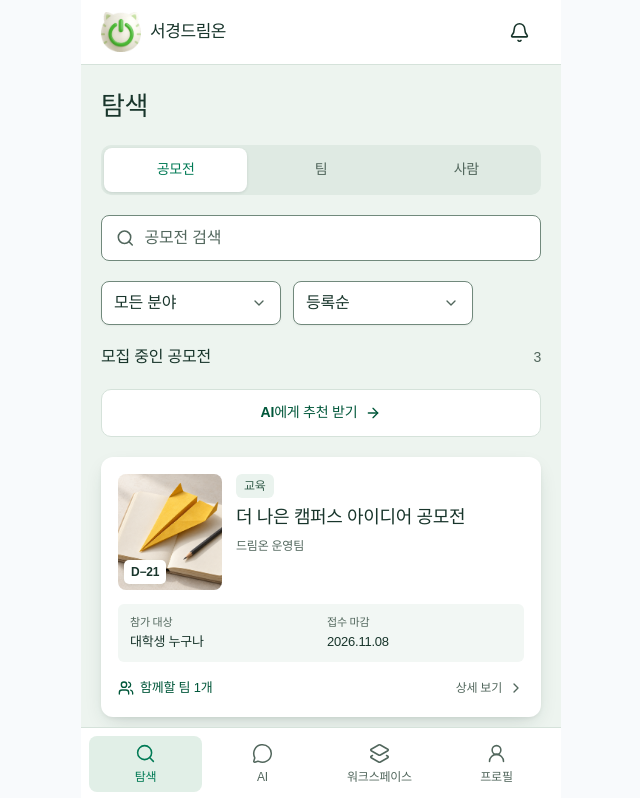
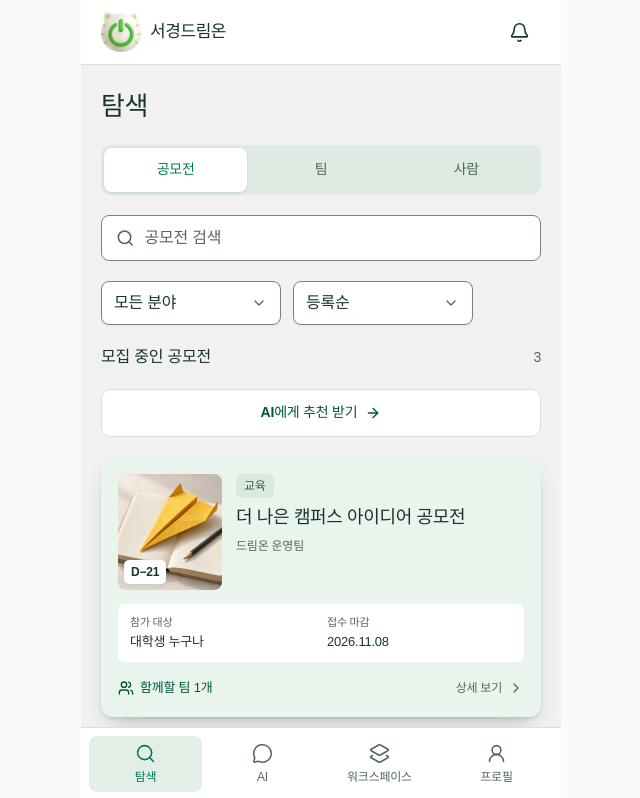
Before and after one commit to wejo-team/sku-dreamon, a React (Vite) app in the folder design-reference/: page /design-preview/explore in a window 1280 px wide. Shown: the top 798 px of the page, without its empty margins (319-959 px from the left). Built offline with nearby package versions, Linux system fonts and the light colour scheme; a web font is replaced by a local one.

Commit message:
refactor(design): tint raised cards and preserve neutral canvas

```diff
--- a/design-reference/index.html
+++ b/design-reference/index.html
@@ -7,7 +7,7 @@
       name="viewport"
       content="width=device-width, initial-scale=1.0, viewport-fit=cover"
     />
-    <meta name="theme-color" content="#edf4ef" />
+    <meta name="theme-color" content="#f1f1f3" />
     <meta
       name="description"
       content="서경드림온 — 공모전으로 학생들의 꿈과 잠재력을 밝히고, 도전을 이어갑니다."
--- a/design-reference/src/features/design-preview/preview-tokens.css
+++ b/design-reference/src/features/design-preview/preview-tokens.css
@@ -14,13 +14,14 @@
   --ring: #007a55;
   --input: #71897c;
   --primary-hover: #00573a;
-  --secondary: #eaf3ee;
+  --secondary: #d9e9df;
   --secondary-foreground: #365f4d;
   --card-foreground: var(--foreground);
   --destructive: var(--coral-ink);
   --surface-control: var(--card);
   --surface-chrome: var(--card);
-  --surface-canvas: #edf4ef;
+  --surface-canvas: #f1f1f3;
+  --surface-card: #e9f4ed;
   --radius: 0.625rem;
   --surface-sunken: #dfeae3;
   --ai-soft: #f0edf8;
@@ -32,13 +33,14 @@
   --coral-soft: #fef2f2;
   --coral-ink: #b91c1c;
   --card-shadow:
-    0 2px 4px -1px color-mix(in srgb, var(--foreground) 8%, transparent),
-    0 8px 22px -7px color-mix(in srgb, var(--foreground) 20%, transparent);
+    0 3px 5px -2px color-mix(in srgb, var(--foreground) 18%, transparent),
+    0 12px 24px -10px color-mix(in srgb, var(--foreground) 30%, transparent);
   --card-hover-shadow:
-    0 3px 6px -2px color-mix(in srgb, var(--foreground) 10%, transparent),
-    0 12px 28px -8px color-mix(in srgb, var(--foreground) 24%, transparent);
-  --panel-shadow: 0 4px 14px -6px
-    color-mix(in srgb, var(--foreground) 16%, transparent);
+    0 4px 7px -2px color-mix(in srgb, var(--foreground) 18%, transparent),
+    0 16px 28px -10px color-mix(in srgb, var(--foreground) 32%, transparent);
+  --panel-shadow:
+    0 2px 4px -2px color-mix(in srgb, var(--foreground) 16%, transparent),
+    0 7px 16px -7px color-mix(in srgb, var(--foreground) 24%, transparent);
   --raised-shadow: 0 6px 18px
     color-mix(in srgb, var(--foreground) 8%, transparent);
   --action-shadow: none;
--- a/design-reference/src/features/design-preview/service-ui.css
+++ b/design-reference/src/features/design-preview/service-ui.css
@@ -330,7 +330,7 @@
   gap: 12px;
   padding: 10px 12px;
   border-radius: 6px;
-  background: var(--muted);
+  background: var(--card);
   font-size: 13px;
   line-height: 20px;
 }
@@ -368,7 +368,7 @@
 .dreamon-preview .preview-card {
   border: 1px solid transparent;
   border-radius: var(--preview-radius-card);
-  background: var(--card);
+  background: var(--surface-card);
   box-shadow: var(--card-shadow);
   padding: var(--preview-card-padding);
 }
@@ -378,7 +378,7 @@
     transform 160ms ease-out;
 }
 .dreamon-preview .preview-card:is(a):hover {
-  background: var(--card);
+  background: var(--surface-card);
   border-color: transparent;
 }
 @media (hover: hover) and (pointer: fine) {
@@ -475,6 +475,10 @@
 .dreamon-preview .preview-panel {
   padding: var(--preview-card-padding);
   box-shadow: var(--panel-shadow);
+}
+.dreamon-preview .preview-panel:not(.preview-form) {
+  background: var(--surface-card);
+  border-color: transparent;
 }
 .dreamon-preview .preview-panel.preview-form {
   box-shadow: none;
@@ -799,9 +803,10 @@
   border-bottom-color: var(--primary);
 }
 .dreamon-preview .workspace-applicant-row {
-  border: 1px solid var(--border);
+  border: 1px solid transparent;
   border-radius: var(--preview-radius-card);
-  background: var(--card);
+  background: var(--surface-card);
+  box-shadow: var(--panel-shadow);
 }
 .dreamon-preview .workspace-applicant-name p {
   font-size: 16px;
```
Also changed, not shown: 11 other files (tests, documents, lock files or other folders).
